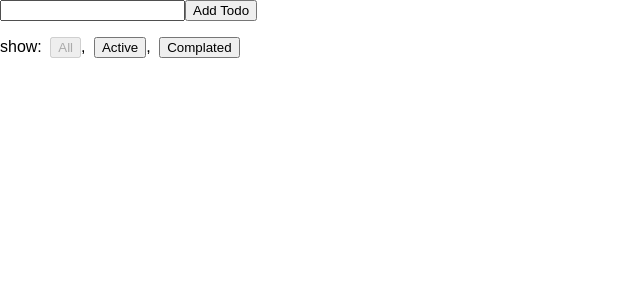
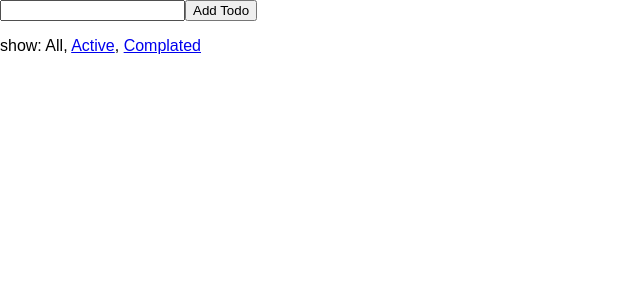
Before and after one commit to 1eeing/my_react_demo, a React (Create React App) app: page / in a window 1280 px wide. Shown: the top 300 px of the page, without its empty margins (0-640 px from the left). Built offline with nearby package versions, Linux system fonts and the light colour scheme.

Commit message:
redux与react-router的结合使用

```diff
--- a/src/components/App.js
+++ b/src/components/App.js
@@ -3,10 +3,10 @@ import Footer from './Footer';
 import AddTodo from '../containers/AddTodo';
 import VisibleTodoList from '../containers/VisibleTodoList';
 
-const App = () => (
+const App = ({ match: {params} }) => (
     <div>
         <AddTodo />
-        <VisibleTodoList />
+        <VisibleTodoList filter={params.filter || 'SHOW_ALL'}/>
         <Footer />
     </div>
 );
--- /dev/null
+++ b/src/components/Root.js
@@ -0,0 +1,19 @@
+import React from 'react';
+import PropTypes from 'prop-types';
+import { Provider } from 'react-redux';
+import { BrowserRouter as Router, Route } from 'react-router-dom';
+import App from './App';
+
+const Root = ({ store }) => (
+    <Provider store={store}>
+        <Router>
+            <Route path="/:filter?" component={App} />
+        </Router>
+    </Provider>
+);
+
+Root.propTypes = {
+    store: PropTypes.object.isRequired
+};
+
+export default Root;
--- a/src/containers/FilterLink.js
+++ b/src/containers/FilterLink.js
@@ -1,16 +1,17 @@
-import { connect } from 'react-redux';
-import { setVisibilityFilter } from '../actions';
-import Link from '../components/Link';
+import React from 'react';
+import { NavLink } from 'react-router-dom';
+import { VisibilityFilters } from '../actions';
 
-const mapStateToProps = (state, ownProps) => ({
-    active: ownProps.filter === state.visibilityFilter
-});
+const FilterLink = ({ filter, children }) => (
+    <NavLink
+        to={filter === VisibilityFilters.SHOW_ALL ? '/' : `/${filter}`}
+        activeStyle={{
+            textDecoration: 'none',
+            color: 'black'
+        }}
+    >
+        {children}
+    </NavLink>
+);
 
-const mapDispatchToProps = (dispatch, ownProps) => ({
-    onClick: () => dispatch(setVisibilityFilter(ownProps.filter))
-});
-
-export default connect(
-    mapStateToProps,
-    mapDispatchToProps
-)(Link);
+export default FilterLink;
--- a/src/containers/VisibleTodoList.js
+++ b/src/containers/VisibleTodoList.js
@@ -3,8 +3,8 @@ import { toggleTodo } from '../actions';
 import TodoList from '../components/TodoList';
 import { getVisibleTodos } from '../selector';
 
-const mapStateToProps = state => ({
-    todos: getVisibleTodos(state)
+const mapStateToProps = (state, ownProps) => ({
+    todos: getVisibleTodos(state.todos, ownProps.filter)
 });
 
 const mapDispatchToProps = dispatch => ({
--- a/src/index.js
+++ b/src/index.js
@@ -1,18 +1,14 @@
 import React from 'react';
 import { render } from 'react-dom';
 import { createStore } from 'redux';
-import { Provider } from 'react-redux';
-import App from './components/App';
 import rootReducer from './reducers';
-// import Root from './router/router';
+import Root from './components/Root';
 import './index.css';
 import registerServiceWorker from './registerServiceWorker';
 
 const store = createStore(rootReducer);
 
 render((
-    <Provider store={store}>
-        <App />
-    </Provider>
+    <Root store={store} />
 ), document.getElementById('root'));
 registerServiceWorker();
--- a/src/selector/index.js
+++ b/src/selector/index.js
@@ -1,12 +1,6 @@
-import { createSelector } from 'reselect';
 import { VisibilityFilters } from '../actions';
 
-const getVisibilityFilter = state => state.visibilityFilter;
-const getTodos = state => state.todos;
-
-export const getVisibleTodos = createSelector(
-    [getVisibilityFilter, getTodos],
-    (visibilityFilter, todos) => {
+export const getVisibleTodos = (todos, visibilityFilter) => {
     switch(visibilityFilter) {
         case VisibilityFilters.SHOW_ALL:
             return todos;
@@ -17,5 +11,4 @@ export const getVisibleTodos = createSelector(
         default:
             break;
     }
-    }
-);
+};
```
Also changed, not shown: src/router/router.jsx (deleted, +0 -19 lines). Lines whose indentation alone changed are shown as unchanged.
